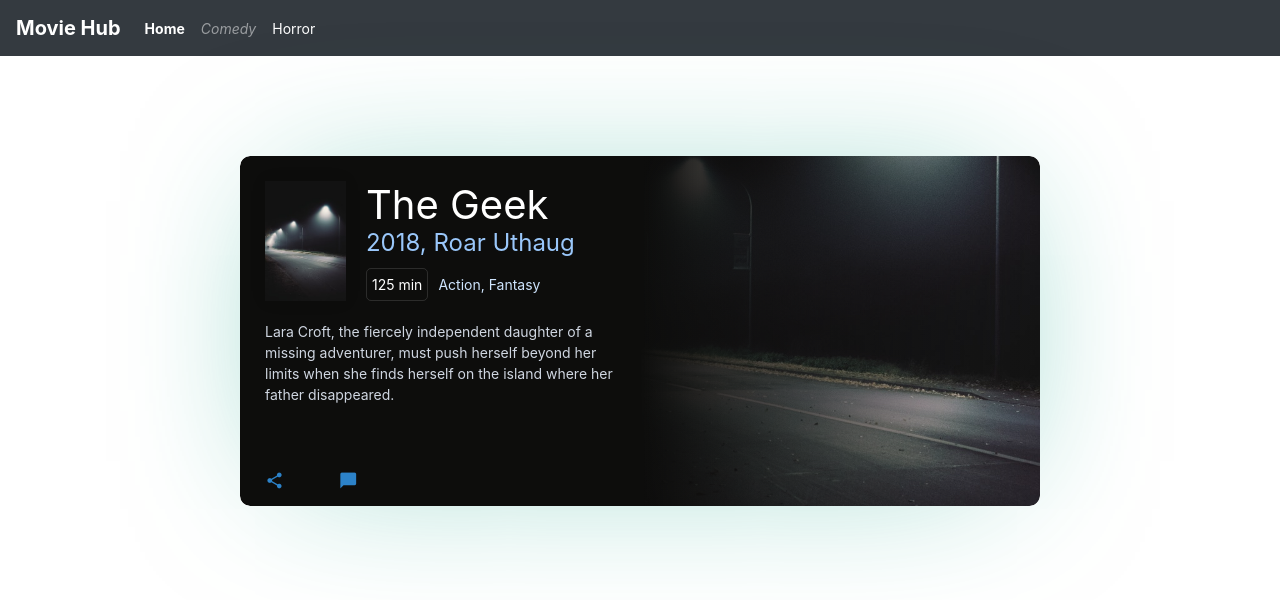
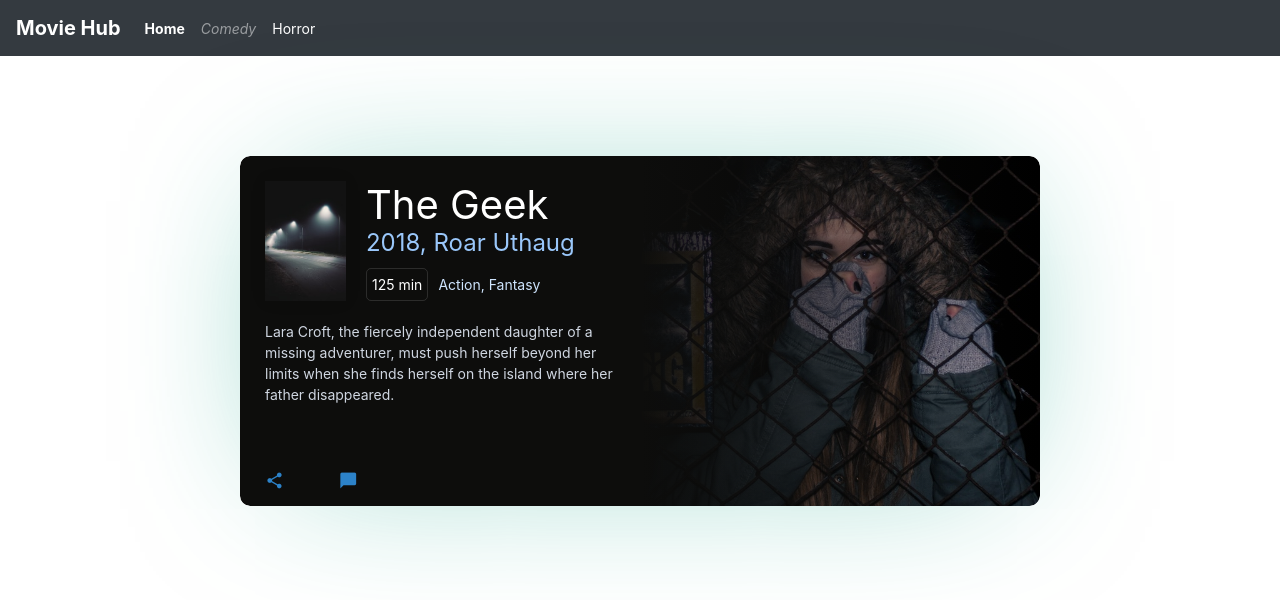
Before and after one commit to FrankKamala/movie-hub, an Angular app: page /horrorList in a window 1280 px wide. Shown: the top 600 px of the page. Built offline with nearby package versions, Linux system fonts and the light colour scheme.

Commit message:
add image ad

```diff
--- a/src/app/horror-list/horror-list.component.css
+++ b/src/app/horror-list/horror-list.component.css
@@ -159,7 +159,7 @@
 	 box-shadow: 0px 0px 120px -55px rgba(19, 160, 134, 0.6);
 }
  .tomb_back {
-	 background: url("../../assets/images/mn.jpg");
+	 background: url("../../assets/images/ad.jpg");
 }
  #ave {
 	 box-shadow: 0px 0px 150px -45px rgba(199, 147, 75, 0.7);
```
Also changed, not shown: src/assets/images/ad.jpg (added).
